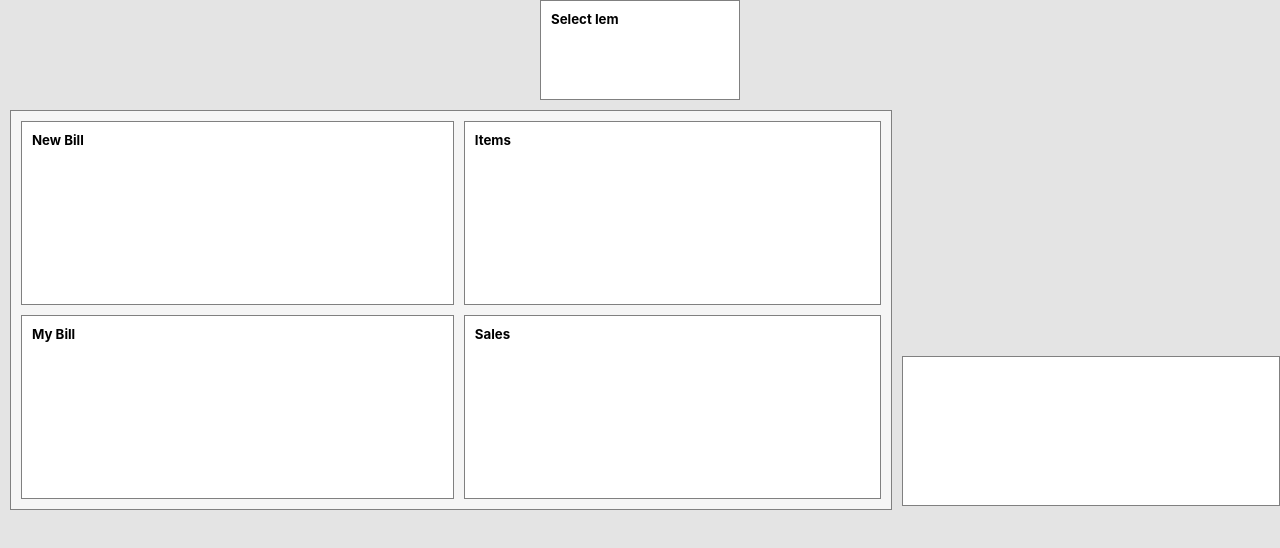
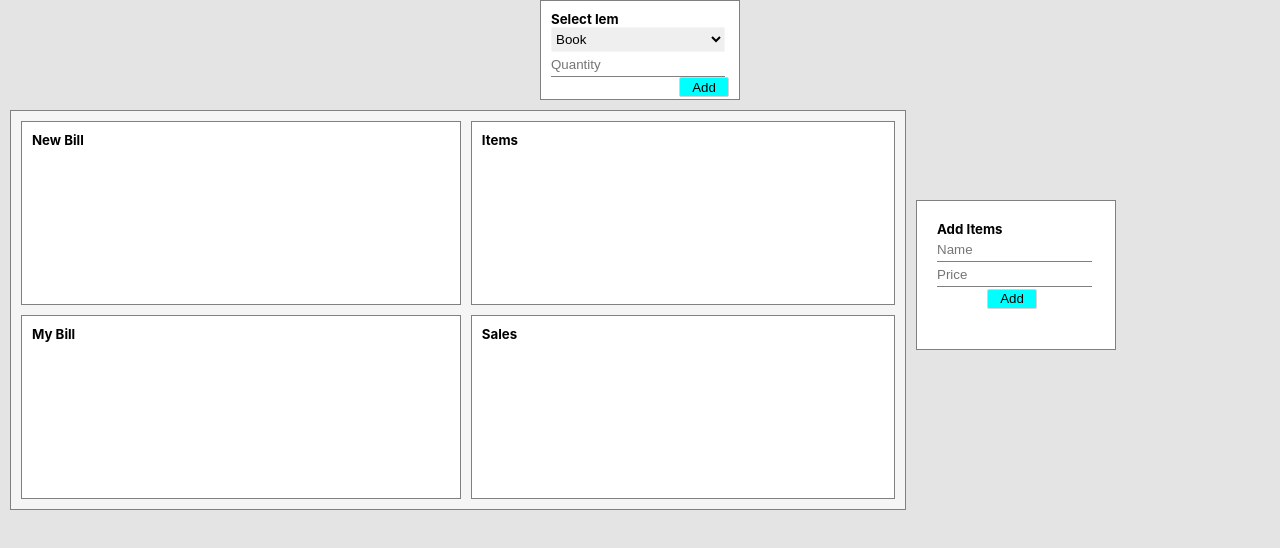
Before and after one commit to shahnawaz8/billing-assignment, a React (Create React App) app: page / in a window 1280 px wide. Shown: the top 548 px of the page. Built offline with nearby package versions, Linux system fonts and the light colour scheme.

Commit message:
add redux with product schema

```diff
--- /dev/null
+++ b/db.json
@@ -0,0 +1,4 @@
+{
+  "items":[
+  ]
+}
--- a/package.json
+++ b/package.json
@@ -6,9 +6,14 @@
     "@testing-library/jest-dom": "^5.16.4",
     "@testing-library/react": "^13.3.0",
     "@testing-library/user-event": "^13.5.0",
+    "axios": "^0.27.2",
+    "json-server": "^0.17.0",
     "react": "^18.2.0",
     "react-dom": "^18.2.0",
+    "react-redux": "^8.0.2",
     "react-scripts": "5.0.1",
+    "redux": "^4.2.0",
+    "redux-thunk": "^2.4.1",
     "web-vitals": "^2.1.4"
   },
   "scripts": {
--- a/src/components/addItems.jsx
+++ b/src/components/addItems.jsx
@@ -1,8 +1,13 @@
 export const AddItem = ()=>{
     return (
-        <>
+        <div style={{padding:'10px','textAlign':'left'}}>
+            <h5>Add Items</h5>
+            <input type="text" placeholder="Name"/>
+            <input type="text"  placeholder="Price"/>
+            <button className="button2">Add</button>
 
 
-        </>
+
+        </div>
     )
 }
--- a/src/components/main.css
+++ b/src/components/main.css
@@ -26,9 +26,54 @@
 .additems{
     border: 1px solid grey;
     height: 150px;
-    margin-top: 20%;
-    width: 30%;
+    margin-top: 100px;
+    width: 200px;
     background-color: white;
     padding: 10px;
 
 }
+input{
+    width: 98%;
+    height: 25px;
+    outline: none;
+    border: none;
+    border-bottom: 1px solid grey;
+}
+.button1{
+float: right;
+background-color: cyan;
+width: 50px;
+border: 1px solid lightgrey;
+outline: none;
+height: 20px;
+border-radius: 2px;
+}
+.button2{
+    background-color: cyan;
+    width: 50px;
+    margin-left: 50px;
+    border: 1px solid lightgrey;
+    outline: none;
+    height: 20px;
+    border-radius: 2px;
+    }
+select{
+width: 98%;
+border: 1px solid whitesmoke;
+outline: none;
+height: 25px;
+border-radius: 2px;
+
+}
+
+
+.newBill{
+    display: flex;
+    flex-direction: column;
+    gap: 10px;
+}
+.newBill>div{
+    border: 1px solid grey;
+    height: 40px;
+    width: 98%;
+}
--- a/src/components/newBill.jsx
+++ b/src/components/newBill.jsx
@@ -1,6 +1,6 @@
 export const NewBill = ()=>{
     return (
-        <div style={{'border':'1px solid grey',"textAlign":'left',"padding":'10px'}}>
+        <div className="newBill" style={{'border':'1px solid grey',"textAlign":'left',"padding":'10px'}}>
         <h5>New Bill</h5>
 
         </div>
--- a/src/components/selectItem.jsx
+++ b/src/components/selectItem.jsx
@@ -3,6 +3,11 @@ export const SelectItme = ()=>{
         <>
         <div style={{width:'200px',textAlign:'left',border:'1px solid grey',height:'100px',padding:'10px',backgroundColor:'white',margin:'auto'}}>
             <h5>Select Iem</h5>
+            <select name="" id="">
+                <option value="">Book</option>
+            </select>
+            <input type="text"  placeholder="Quantity"/>
+            <button className="button1">Add</button>
         </div>
 
         </>
--- a/src/index.js
+++ b/src/index.js
@@ -3,11 +3,16 @@ import ReactDOM from 'react-dom/client';
 import './index.css';
 import App from './App';
 import reportWebVitals from './reportWebVitals';
+import { Provider } from 'react-redux';
+import { store } from './store';
 
 const root = ReactDOM.createRoot(document.getElementById('root'));
 root.render(
   <React.StrictMode>
+    <Provider store={store}>
+
     <App />
+    </Provider>
   </React.StrictMode>
 );
 
--- /dev/null
+++ b/src/redux/Reducer.js
@@ -0,0 +1,54 @@
+const initialState={
+    laoding:false,
+    Error:false,
+
+    products:[],
+    currentProduct:{},
+}
+
+export const productReducer=(state=initialState,action)=>{
+    const {type,payload}=action;
+    switch(type){
+        case 'fetch_Request':
+        return{
+              ...state,
+              laoding:true,
+              Error:false
+        }
+        case 'fetch_Success':
+            return{
+                ...state,
+                laoding:false,
+                products:payload,
+                Error:false
+            }
+        case 'fetch_Failure':
+            return{
+                ...state,
+                laoding:false,
+                Error:true
+            }
+            case 'fetch_Single_Request':
+                        return{
+                            ...state,
+                            laoding:true,
+                            Error:false
+                        }
+                      case 'fetch_Single_Success':
+                        return{
+                            ...state,
+                            laoding:false,
+                            currentProduct:payload,
+                            Error:false
+                        }
+                      case 'fetch_Single_Failure':
+                        return{
+                            ...state,
+                            laoding:false,
+                            Error:true
+
+                        }
+            default:
+                return state;
+        }
+    }
--- /dev/null
+++ b/src/store.js
@@ -0,0 +1,6 @@
+import {applyMiddleware, combineReducers, compose, legacy_createStore} from "redux"
+import thunk from "redux-thunk"
+import { productReducer } from "./redux/Reducer"
+const composeEnhancer= window._REDUX_DEV_TOOLS_EXTENSION_COMPOSE||compose;
+export const store=legacy_createStore(productReducer,composeEnhancer(applyMiddleware(thunk)))
+console.log(store.getState())
```
Also changed, not shown: src/redux/Action.js (added, +66 -0 lines), 2 other files (tests, documents, lock files or other folders).
